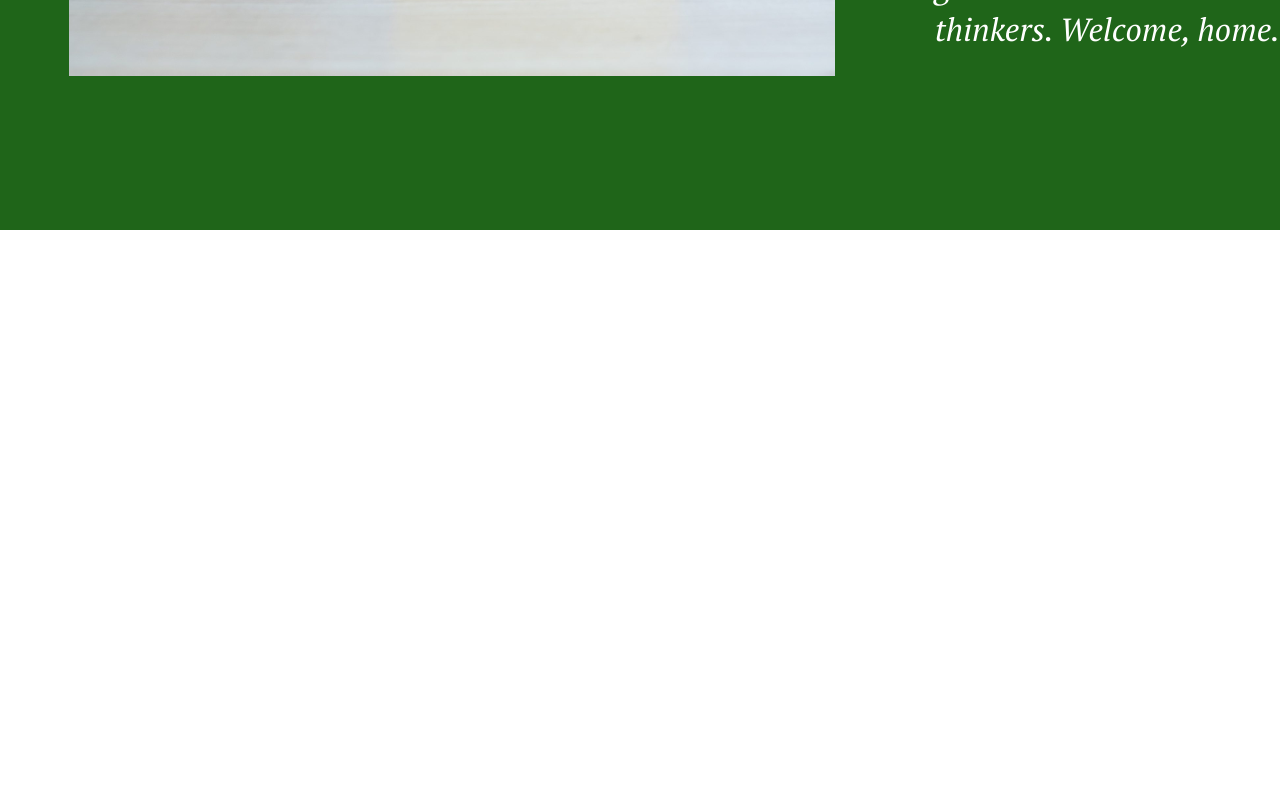
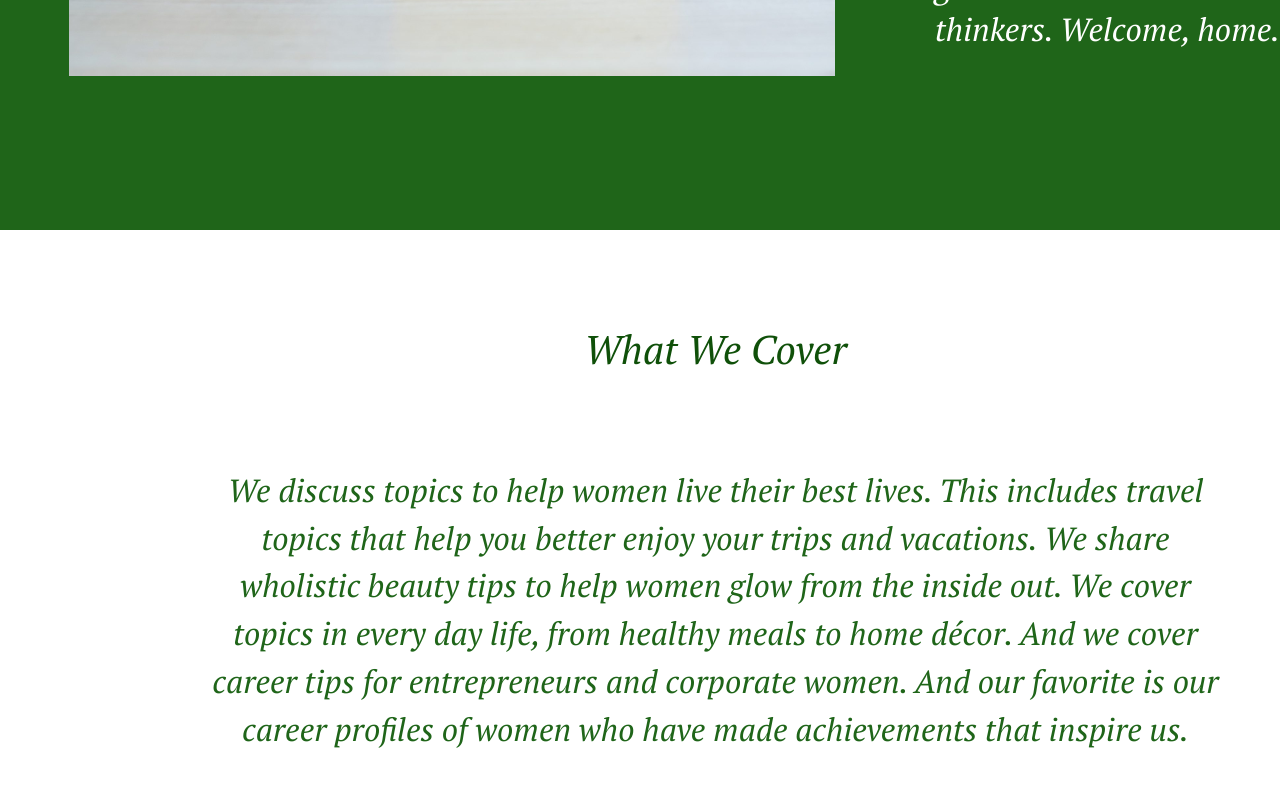
Before and after one commit to Mamphoria/HomeWork-5, a plain HTML site: page index.html in a window 1280 px wide. Shown: the part 787-1573 px from the top of the page. Before the commit the page ends 1017 px from the top, so only its background shows below. Drawn offline with Linux system fonts and the light colour scheme.

Commit message:
added article

```diff
--- a/css/style.css
+++ b/css/style.css
@@ -61,7 +61,7 @@ section{
     color: #FFFFFF;
 }
 
-h2{
+.section_title{
     font-family: 'Nerko One';
     font-size: 36px;
     text-align: center;
@@ -75,3 +75,31 @@ h2{
     font-weight: 400;
     line-height: 42px;
 }
+
+
+/* <<<Article>>> */
+
+
+article{
+    margin: 0 auto;
+    width: 1440px;
+    text-align: center;
+    padding: 92px 216px 137px 207px;
+    font-family: 'PT Serif';
+    font-style: italic;
+    font-weight: 400;
+}
+
+.article_title{
+    font-size: 40px;
+    line-height: 53px;
+    color: #0F5009;
+    margin-bottom: 92px;
+}
+
+.article_text{
+    font-size: 32px;
+    line-height: 47.7px;
+    color: #1F6519;
+    margin-bottom: 137px;
+}
--- a/index.html
+++ b/index.html
@@ -41,7 +41,7 @@
 
         <div class="section_dv">
 
-            <h2>OUR MISSION</h2>
+            <h2 class="section_title">OUR MISSION</h2>
 
             <p class="section_text">Our mission at Illuminated is to be a place for all women to feel at home. We provide empowering content and stories that inspire, uplift, and motivate. We're here to be a place of service and community for women who want more out of life and who are looking for guidance and like-minded thinkers. Welcome, home.</p>
 
@@ -52,5 +52,16 @@
 
 
 
+    <article>
+
+        <h2 class="article_title">What We Cover</h2>
+
+        <p class="article_text">We discuss topics to help women live their best lives. This includes travel topics that help you better enjoy your trips and vacations. We share wholistic beauty tips to help women glow from the inside out. We cover topics in every day life, from healthy meals to home décor. And we cover career tips for entrepreneurs and corporate women. And our favorite is our career profiles of women who have made achievements that inspire us.</p>
+
+
+    </article>
+
+
+
 </body>
 </html>
```
